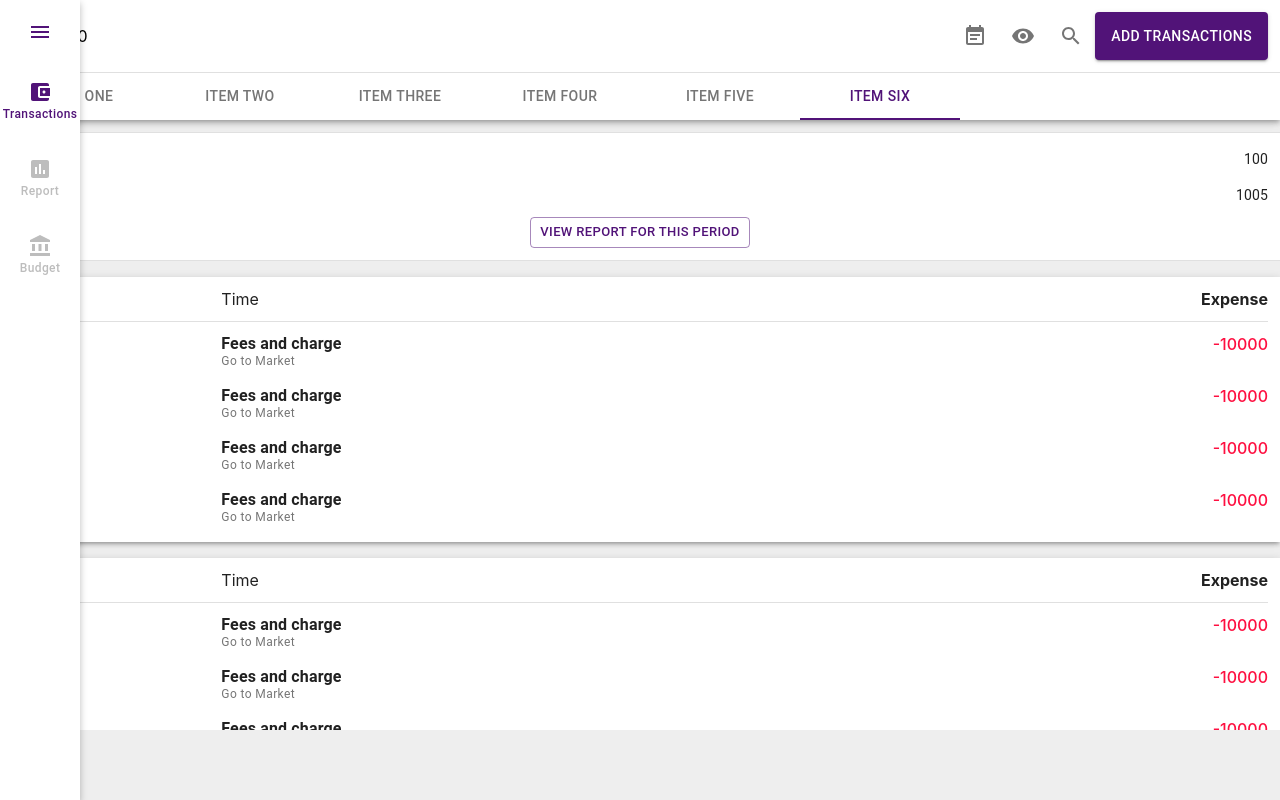
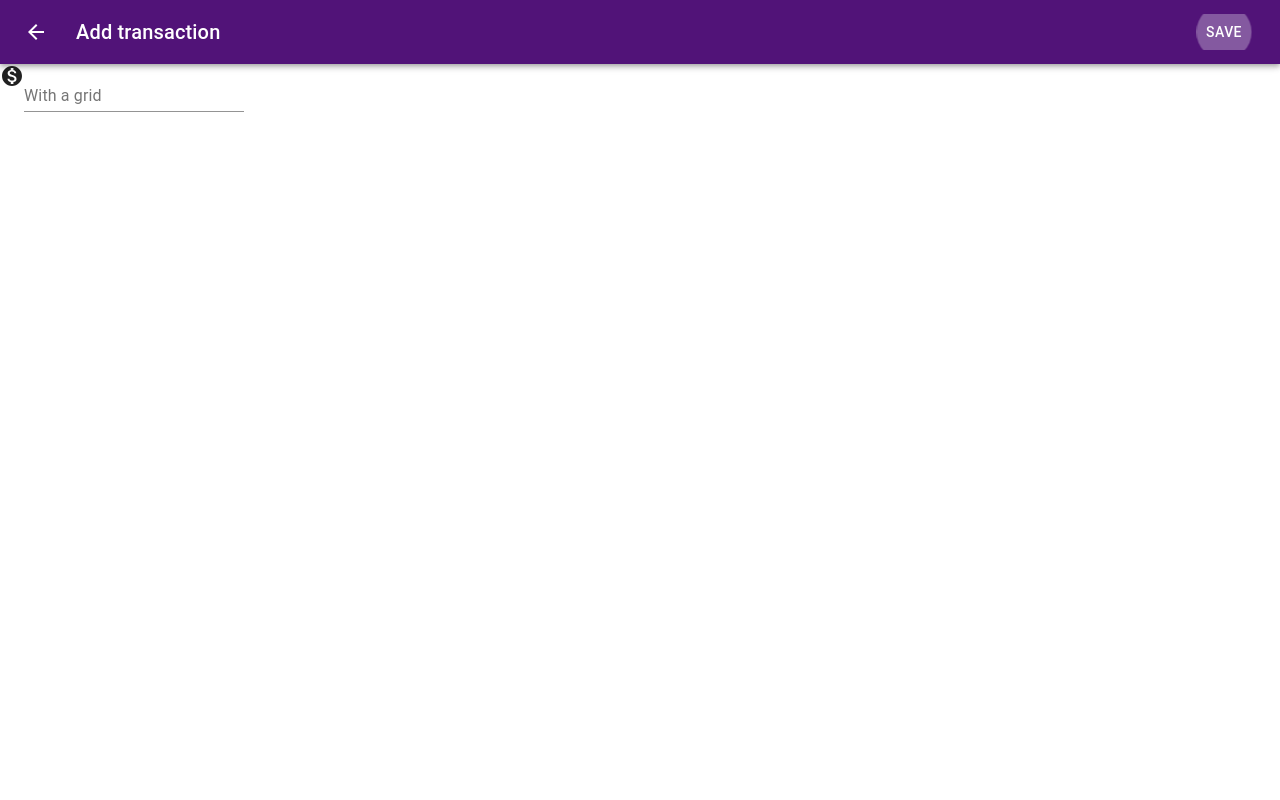
Before and after one commit to nvdai2401/react-typescript, a React (Create React App) app: page / in a window 1280 px wide. Built offline with nearby package versions, Linux system fonts and the light colour scheme; grey boxes are pictures that could not be loaded.

Commit message:
develop AddTransactionDialog

```diff
--- /dev/null
+++ b/src/views/components/AddTransactionDialog/AddTransactionDialog.tsx
@@ -0,0 +1,95 @@
+import React, { useState } from 'react'
+import {
+  AppBar,
+  Toolbar,
+  Box,
+  Grid,
+  Button,
+  Paper,
+  Typography,
+  Dialog,
+  Divider,
+  IconButton,
+  Slide,
+  TextField,
+} from '@material-ui/core'
+import { TransitionProps } from '@material-ui/core/transitions'
+import ArrowBackIcon from '@material-ui/icons/ArrowBack'
+import MonetizationOnIcon from '@material-ui/icons/MonetizationOn'
+
+import { makeStyles } from '@material-ui/core/styles'
+
+const useStyles = makeStyles((theme) => ({
+  root: {
+    marginTop: theme.spacing(1.5),
+    padding: theme.spacing(1.5),
+    borderLeft: 0,
+    borderRight: 0,
+  },
+  appBar: {
+    position: 'relative',
+  },
+  title: {
+    marginLeft: theme.spacing(2),
+    flex: 1,
+  },
+  [theme.breakpoints.up('md')]: {},
+}))
+
+const Transition = React.forwardRef(function Transition(
+  props: TransitionProps & { children?: React.ReactElement },
+  ref: React.Ref<unknown>,
+) {
+  return <Slide direction="up" ref={ref} {...props} />
+})
+
+export interface Props {
+  open: boolean
+  onClose: () => void
+}
+
+const AddTransactionDialog: React.FC<Props> = (props: Props) => {
+  const classes = useStyles()
+
+  const { open, onClose } = props
+
+  return (
+    <Dialog
+      fullScreen
+      open={open}
+      onClose={onClose}
+      TransitionComponent={Transition}
+    >
+      <AppBar className={classes.appBar}>
+        <Toolbar>
+          <IconButton
+            edge="start"
+            color="inherit"
+            onClick={onClose}
+            aria-label="close"
+          >
+            <ArrowBackIcon />
+          </IconButton>
+          <Typography variant="h6" className={classes.title}>
+            Add transaction
+          </Typography>
+          <Button autoFocus color="inherit" onClick={onClose}>
+            save
+          </Button>
+        </Toolbar>
+      </AppBar>
+      <Box>
+        <Grid container>
+          <Grid item xs={12}>
+            <div>
+              <MonetizationOnIcon />
+              <TextField id="input-with-icon-grid" label="With a grid" />
+            </div>
+          </Grid>
+        </Grid>
+      </Box>
+    </Dialog>
+  )
+}
+
+export default AddTransactionDialog
--- /dev/null
+++ b/src/views/components/AddTransactionDialog/index.ts
@@ -0,0 +1 @@
+export { default } from './AddTransactionDialog'
--- a/src/views/components/NavBar/NavBar.tsx
+++ b/src/views/components/NavBar/NavBar.tsx
@@ -10,6 +10,8 @@ import AccountBalanceIcon from '@material-ui/icons/AccountBalance'
 import MenuIcon from '@material-ui/icons/Menu'
 import PersonIcon from '@material-ui/icons/Person'
 import { makeStyles } from '@material-ui/core/styles'
+
+import { AddTransactionDialog } from 'views/components'
 
 const styles = makeStyles((theme) => ({
   root: {
@@ -84,6 +86,9 @@ const NavBar = (props: RouteComponentProps<any>) => {
   const classes = styles()
   const { location, history } = props
   const [currentRoute, setCurrentRoute] = useState(location.pathname || {})
+  const [addTransactionDialogVisible, setTransactionDialogVisible] = useState(
+    true,
+  )
 
   const handleOnChangeRoute = (path: string): void => {
     setCurrentRoute(path)
@@ -115,6 +120,7 @@ const NavBar = (props: RouteComponentProps<any>) => {
         color="primary"
         variant="contained"
         className={classes.add_button}
+        onClick={() => setTransactionDialogVisible(true)}
       >
         <AddIcon />
       </Button>
@@ -129,6 +135,10 @@ const NavBar = (props: RouteComponentProps<any>) => {
         <PersonIcon />
         <span>Account</span>
       </Button>
+      <AddTransactionDialog
+        open={addTransactionDialogVisible}
+        onClose={() => setTransactionDialogVisible(false)}
+      />
     </Grid>
   )
 }
--- a/src/views/components/index.ts
+++ b/src/views/components/index.ts
@@ -1,3 +1,4 @@
 export { default as PieChart } from './PieChart'
 export { default as NavBar } from './NavBar'
 export { default as ToolBar } from './ToolBar'
+export { default as AddTransactionDialog } from './AddTransactionDialog'
```
Also changed, not shown: 1 other file (tests, documents, lock files or other folders).
